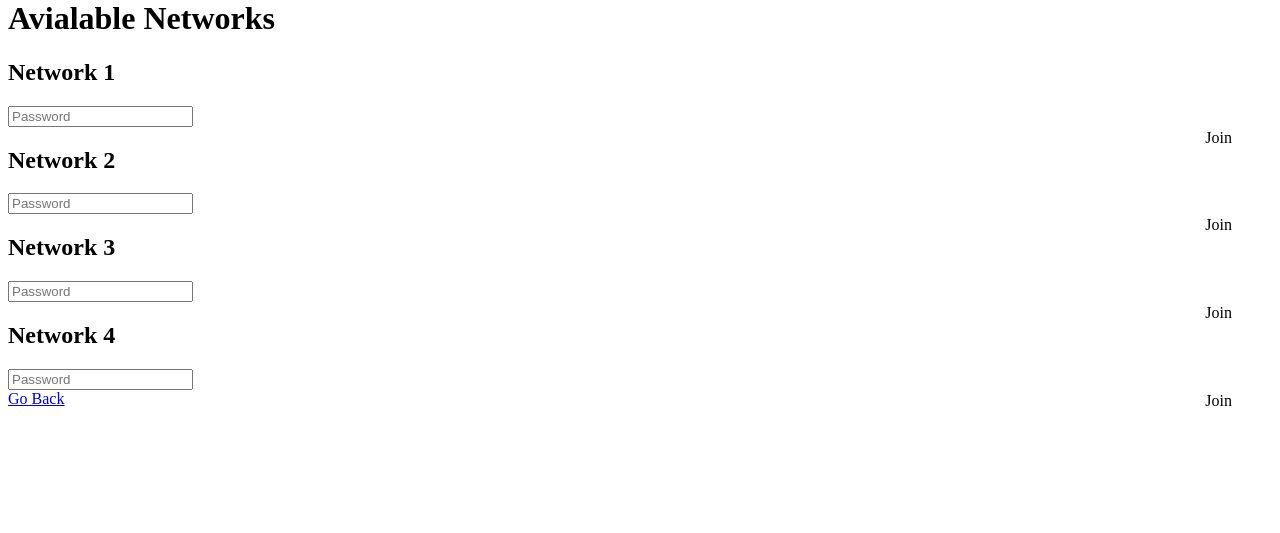
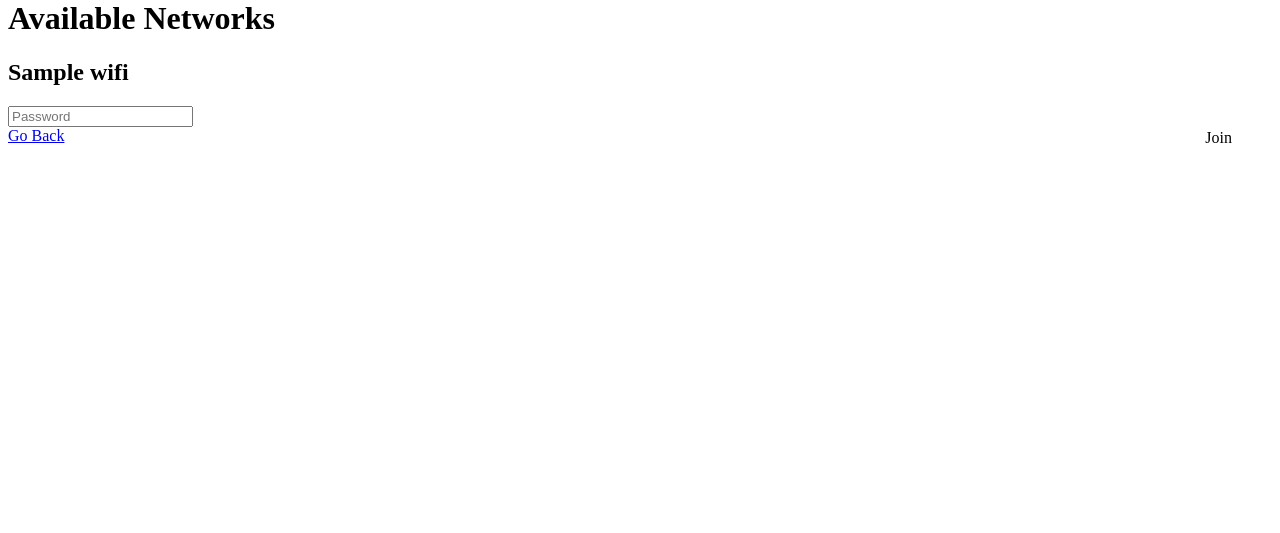
Before and after one commit to stoic1979/piserver, a Flask app: template templates/index.html in a window 1280 px wide. Shown: the part 267-800 px from the top of the page. Run offline with Flask 2, Linux system fonts and the light colour scheme; the template is opened without the code that fills it: most values are stand-ins (such as "Sample title", 1, 10 or a date in 2020); some libraries are stand-ins or nearby versions.

Commit message:
updated server/template

```diff
--- a/server.py
+++ b/server.py
@@ -10,7 +10,7 @@ app = Flask(__name__)
 
 @app.route("/")
 def hello():
-    templateData = { 'title' : 'Home' }
+    templateData = { 'title' : 'Home', 'wifis' : get_wifis() }
 
     # pass the template data into the template index.html and
     # return it to the user
--- a/templates/index.html
+++ b/templates/index.html
@@ -15,7 +15,7 @@
         <!-------------------------------------------Header Start---------------------------------------->
         <div data-role="header">
             <div class="head">
-                <img src="images/pi_server.png"  id="logo" alt="Pi">
+                <img src="{{url_for('static', filename='images/pi_server.png')}}"  id="logo" alt="Pi">
                 <h1>Raspberry Pi</h1>
             </div>
         </div>
@@ -143,14 +143,16 @@
         <!-------------------------------------------WIFI Dialog Start ---------------------------------------->
         <div data-role="popup" id="WifiDialog">
             <div data-role="header">
-                <img class="img-circle" id="img_logo" src="images/logo.png">
+                <img class="img-circle" id="img_logo" src="{{url_for('static', filename='images/logo.png')}}">
             </div>
 
             <div data-role="main" class="ui-content">
-                <h1>Avialable Networks</h1>
+                <h1>Available Networks</h1>
+
+    {% for wifi in wifis %}
                 <div data-role="collapsibleset">
                     <div data-role="collapsible" data-iconpos="none" data-theme="b">
-                        <h2>Network 1</h2>
+                        <h2>{{ wifi }}</h2>
                         <form id="connect_form" method="GET">
                             <div class="ui-grid-a">
                                 <div class="ui-block-a">
@@ -162,46 +164,8 @@
                             </div>
                         </form>
                     </div>
+    {% endfor %}
 
-                    <div data-role="collapsible" data-iconpos="none" data-theme="b">
-                        <h2>Network 2</h2>
-                        <form id="connect_form" method="GET">
-                            <div class="ui-grid-a">
-                                <div class="ui-block-a">
-                                    <input type="password" name="password" id="password" data-theme="a" placeholder="Password"/>
-                                </div>
-                                <div class="ui-block-b">
-                                    <div class ="join_button"> <a type="submit" class="ui-btn ui-btn-inline ui-corner-all ui-btn-b ui-mini">Join</a></div>
-                                </div>
-                            </div>
-                        </form>
-                    </div>
-                    <div data-role="collapsible" data-iconpos="none" data-theme="b">
-                        <h2>Network 3</h2>
-                        <form id="connect_form" method="GET">
-                            <div class="ui-grid-a">
-                                <div class="ui-block-a">
-                                    <input type="password" name="password" id="password" data-theme="a" placeholder="Password"/>
-                                </div>
-                                <div class="ui-block-b">
-                                    <div class ="join_button"> <a type="submit" class="ui-btn ui-btn-inline ui-corner-all ui-btn-b ui-mini">Join</a></div>
-                                </div>
-                            </div>
-                        </form>
-                    </div>
-                    <div data-role="collapsible" data-iconpos="none" data-theme="b">
-                        <h2>Network 4</h2>
-                        <form id="connect_form" method="GET">
-                            <div class="ui-grid-a">
-                                <div class="ui-block-a">
-                                    <input type="password" name="password" id="password" data-theme="a" placeholder="Password"/>
-                                </div>
-                                <div class="ui-block-b">
-                                    <div class ="join_button"> <a type="submit" class="ui-btn ui-btn-inline ui-corner-all ui-btn-b ui-mini">Join</a></div>
-                                </div>
-                            </div>
-                        </form>
-                    </div>
                 </div>
 
             </div>
```
